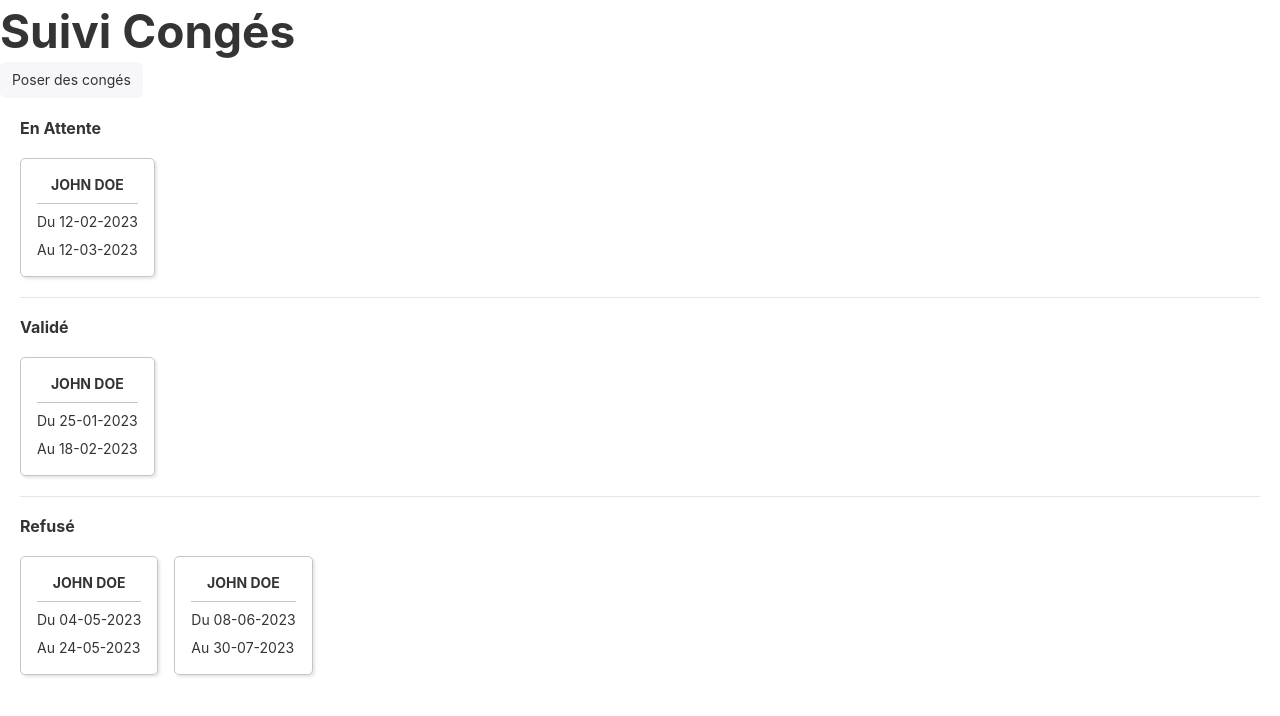
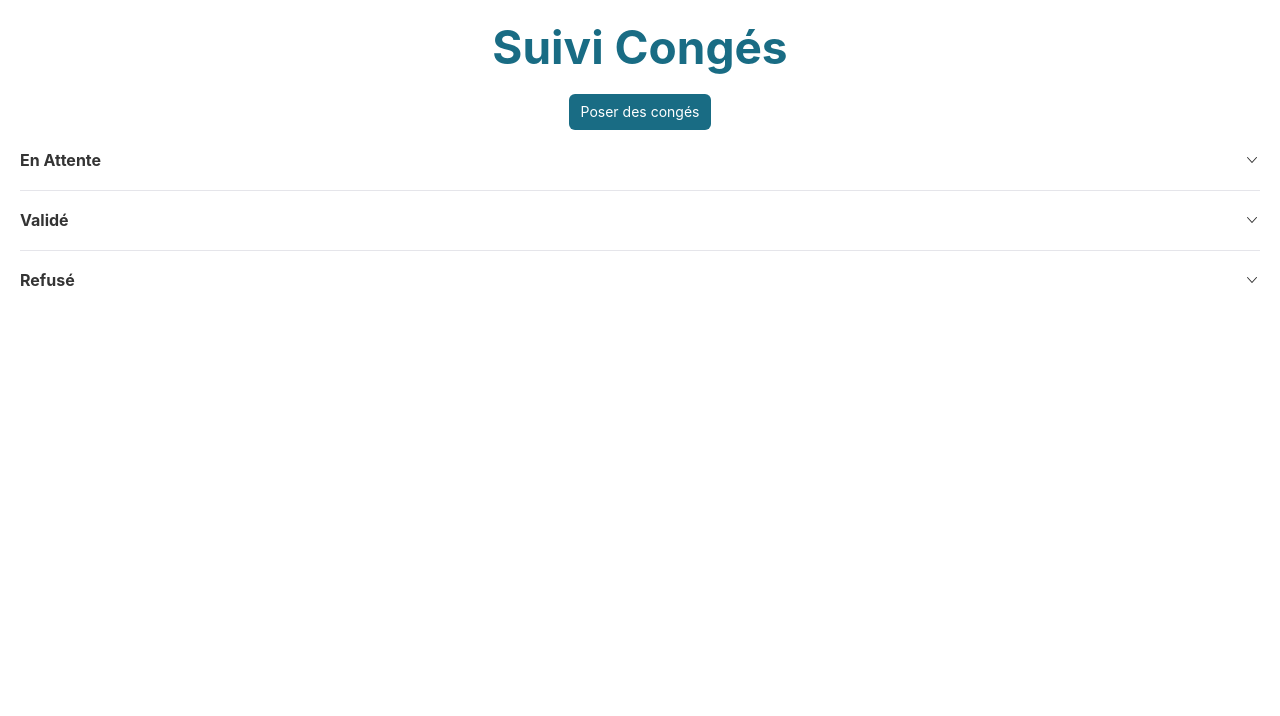
Before and after one commit to j-hazart/demande-conge, a React (Vite) app in the folder frontend/: page /acceuil in a window 1280 px wide. Shown: the top 716 px of the page. Built offline with nearby package versions, Linux system fonts and the light colour scheme.

Commit message:
applied styled to home

```diff
--- a/frontend/src/components/Formulaire.jsx
+++ b/frontend/src/components/Formulaire.jsx
@@ -25,7 +25,7 @@ function Formulaire() {
     setOpen(true);
   };
   return (
-    <>
+    <div className="form-conge">
       <Modal open={open} onClose={handleClose} size="xs">
         <Modal.Header>
           <Modal.Title>Nouvelle demande de congés</Modal.Title>
@@ -57,8 +57,10 @@ function Formulaire() {
           </Button>
         </Modal.Footer>
       </Modal>
-      <Button onClick={handleOpen}>Poser des congés</Button>
-    </>
+      <Button className="form-button" onClick={handleOpen}>
+        Poser des congés
+      </Button>
+    </div>
   );
 }
 
--- a/frontend/src/components/Header.jsx
+++ b/frontend/src/components/Header.jsx
@@ -1,10 +1,7 @@
-import Formulaire from "./Formulaire";
-
 function Header() {
   return (
     <header>
       <h1>Suivi Congés</h1>
-      <Formulaire />
     </header>
   );
 }
--- a/frontend/src/pages/Home.jsx
+++ b/frontend/src/pages/Home.jsx
@@ -1,5 +1,6 @@
 import { Panel, PanelGroup } from "rsuite";
 import Header from "../components/Header";
+import Formulaire from "../components/Formulaire";
 import CongeSection from "../components/Conges/CongeSection";
 
 function Home() {
@@ -36,15 +37,16 @@ function Home() {
   return (
     <>
       <Header />
+      <Formulaire />
       <main>
         <PanelGroup>
-          <Panel header="En Attente">
+          <Panel header="En Attente" collapsible="true">
             <CongeSection status="attente" conges={conges} />
           </Panel>
-          <Panel header="Validé">
+          <Panel header="Validé" collapsible="true">
             <CongeSection status="valide" conges={conges} />
           </Panel>
-          <Panel header="Refusé">
+          <Panel header="Refusé" collapsible="true">
             <CongeSection status="refus" conges={conges} />
           </Panel>
         </PanelGroup>
--- a/frontend/src/styles/styles.css
+++ b/frontend/src/styles/styles.css
@@ -1,5 +1,18 @@
 @import "rsuite/dist/rsuite.css";
 
+header {
+  padding: 1rem;
+  text-align: center;
+  color: #196c84;
+}
+.form-conge {
+  display: flex;
+  justify-content: center;
+}
+.form-button {
+  background-color: #196c84;
+  color: white;
+}
 .login {
   height: 100vh;
   display: flex;
@@ -26,13 +39,17 @@
 
 .conge-status {
   display: flex;
+  justify-content: flex-start;
+  flex-wrap: wrap;
   gap: 1rem;
+  color: #196c84;
 }
 .conge-card {
-  border: 1px solid #c5c5c5;
+  border: 1px solid #196c84;
   border-radius: 5px;
   box-shadow: 2px 2px 3px 0px #e5e5e5;
   padding: 1rem;
+  color: #196c84;
 }
 .conge-card p:first-child {
   text-transform: uppercase;
```
